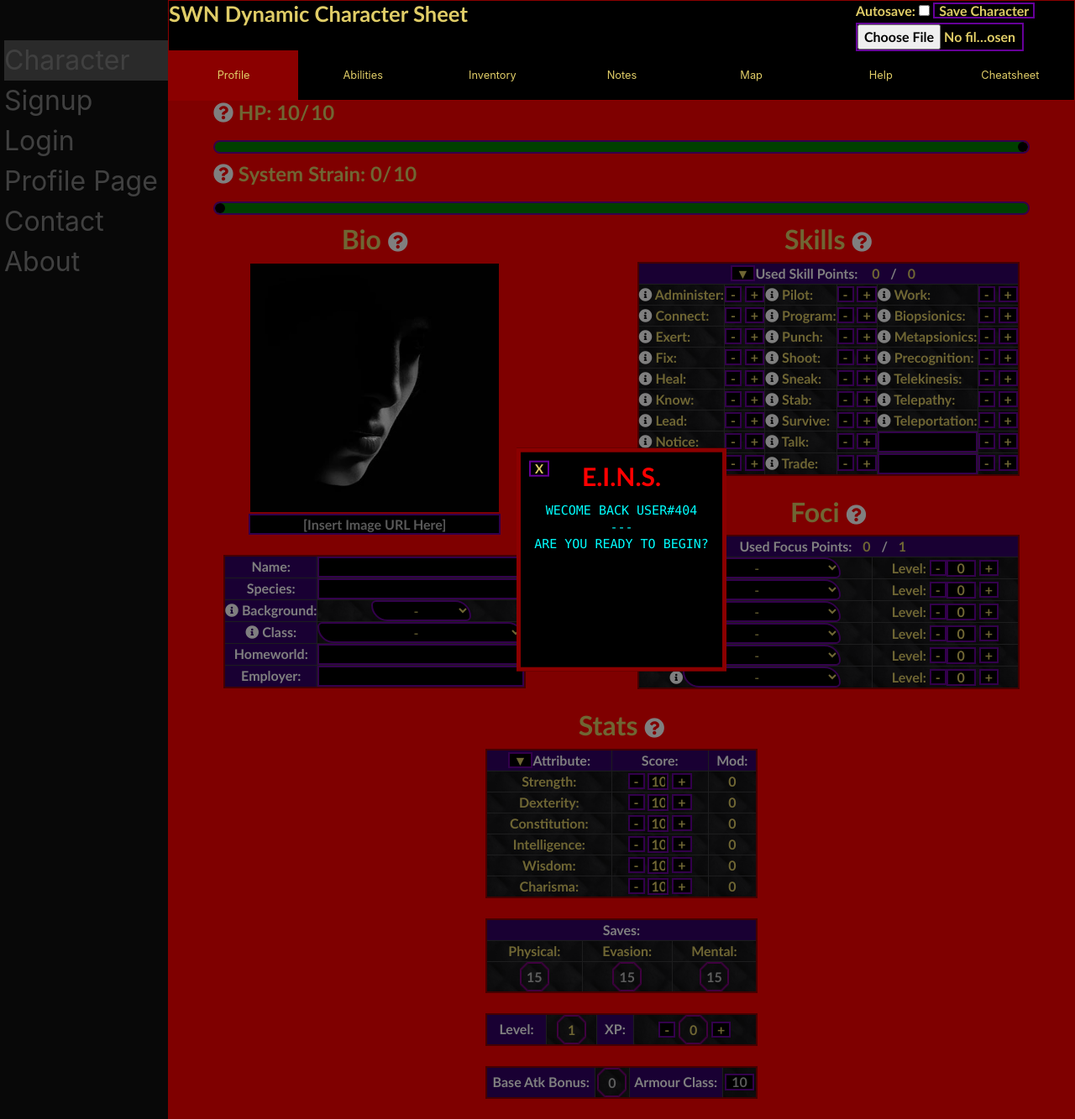
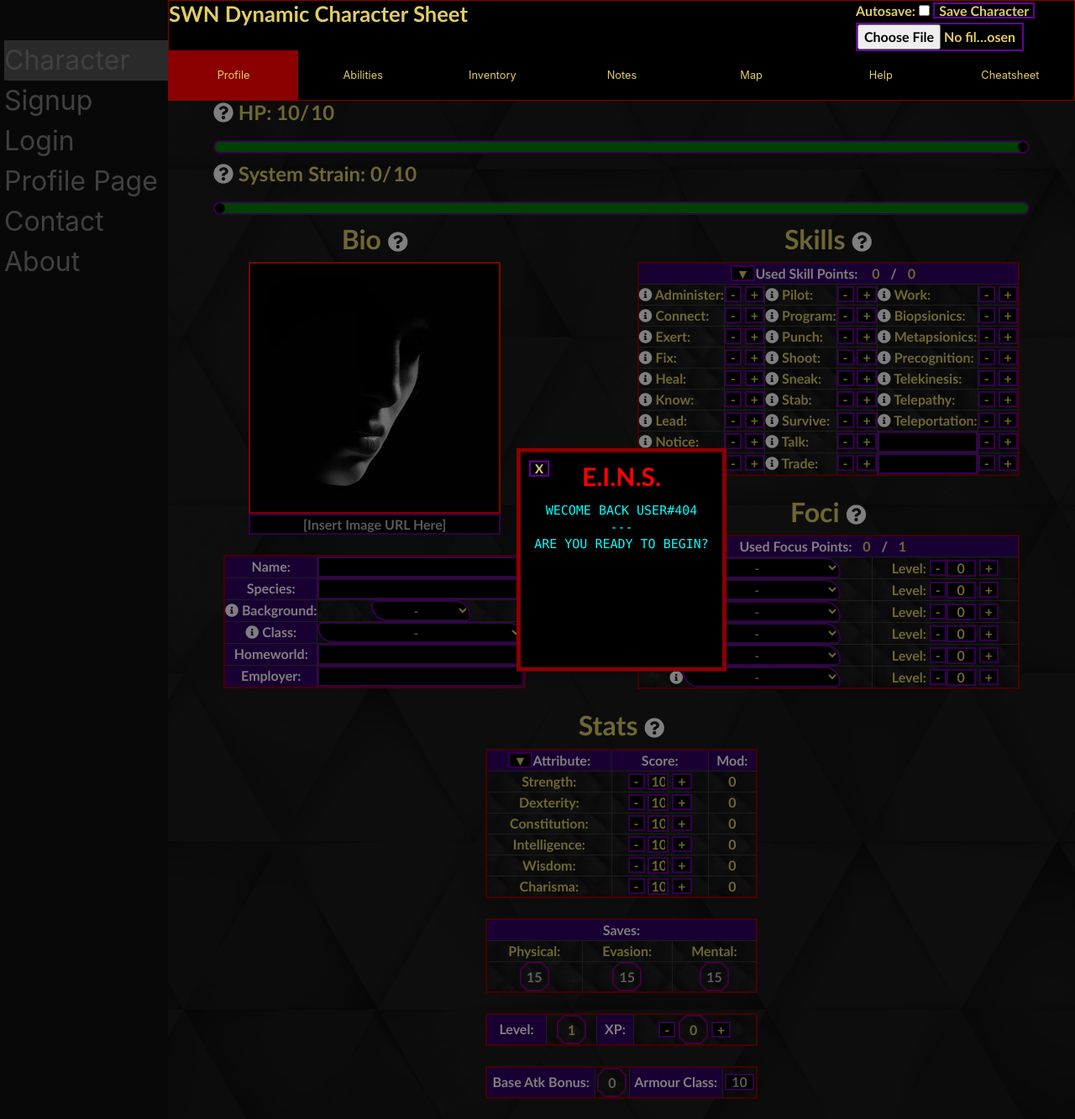
Before and after one commit to SeventhDream/SWN-Character-Sheet, a PHP site: page / in a window 1280 px wide. Shown: the whole page at 84% size. Run offline with PHP 8.4, Linux system fonts and the light colour scheme; some libraries are stand-ins or nearby versions.

Commit message:
Update style.css

```diff
--- a/css/style.css
+++ b/css/style.css
@@ -666,7 +666,6 @@ hr.pageborder {
     margin-bottom: 10px;
     margin: 0 auto;
     padding: 0px;
-    background: blue;
 }
 
 div.tab, div.saveUI{
@@ -759,7 +758,6 @@ align-items:center;
 .background {
   margin-left: 0px;
   transition: margin-left 0.5s;
-  background: red;
   width: 100%;
 }
 
```
